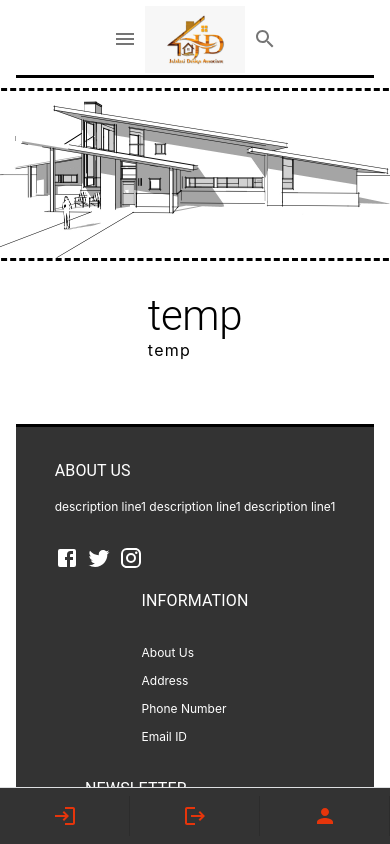
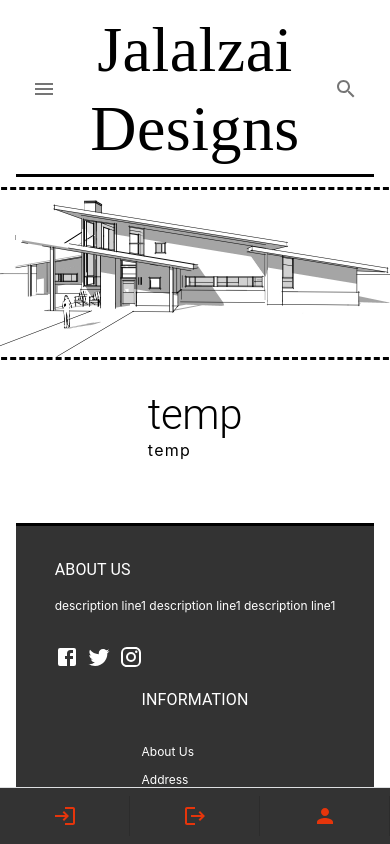
Before and after one commit to M-Wajid/business-management-app, a React (Create React App) app: page / in a window 390 px wide. Shown: the top 844 px of the page. Built offline with nearby package versions, Linux system fonts and the light colour scheme; a web font is replaced by a local one.

Commit message:
changing mobile view

```diff
--- a/src/components/appbar/appbarMobile.js
+++ b/src/components/appbar/appbarMobile.js
@@ -11,8 +11,10 @@ export default function AppbarMobile({matches}) {
     return (
         <AppbarContainer>
             <Appdrawer />
-            <Logo src="/images/logo/logo2.jpg"/>
-            <Searchbox/>
+            <AppbarHeader textAlign={"center"} variant="h4">
+                 Jalalzai Designs
+            </AppbarHeader>
+            <Searchbox />
             <Actions matches = {matches} />
         </AppbarContainer>
      );
--- a/src/styles/appbar/index.js
+++ b/src/styles/appbar/index.js
@@ -5,12 +5,12 @@ import { Colors } from "../theme";
 import "@fontsource/montez"
 
 //container
-export const AppbarContainer = styled(Box)(()=>({
+export const AppbarContainer = styled(Box)(({theme})=>({
     display: 'flex',
     marginTop: 4,
     justifyContent: 'center',
     alignItems: 'center',
-    padding: '2px 8px'
+    padding: '2px 8px',
 }));
 
 export const Logo = styled('img')(({src, theme}) =>({
@@ -24,8 +24,8 @@ export const Logo = styled('img')(({src, theme}) =>({
 //header
 export const AppbarHeader = styled(Typography)(() => ({
     padding: "4px",
-    flexGrow: 0,
-    fontSize: "3em",
+    flexGrow: 1,
+    fontSize: "4em",
     fontFamily: '"Montez", "cursive',
     color: Colors.secondary,
   }));
```
